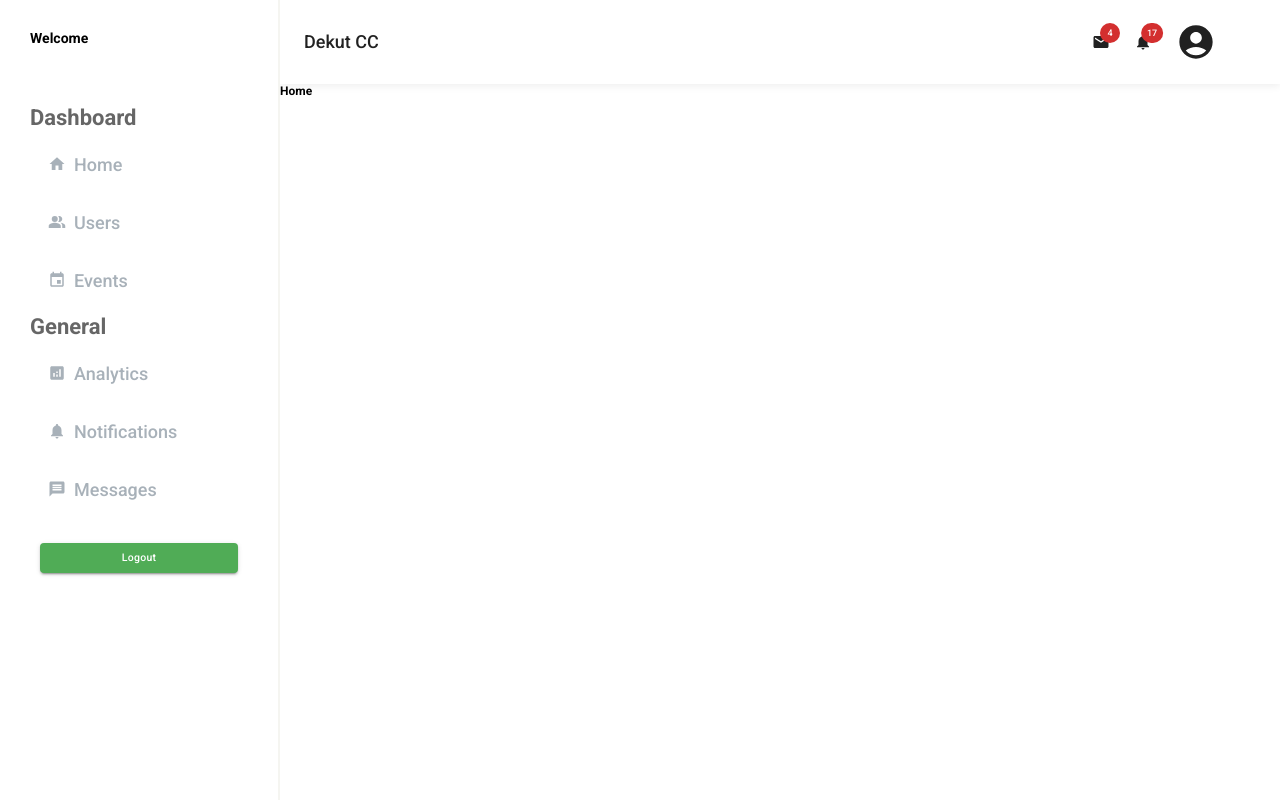
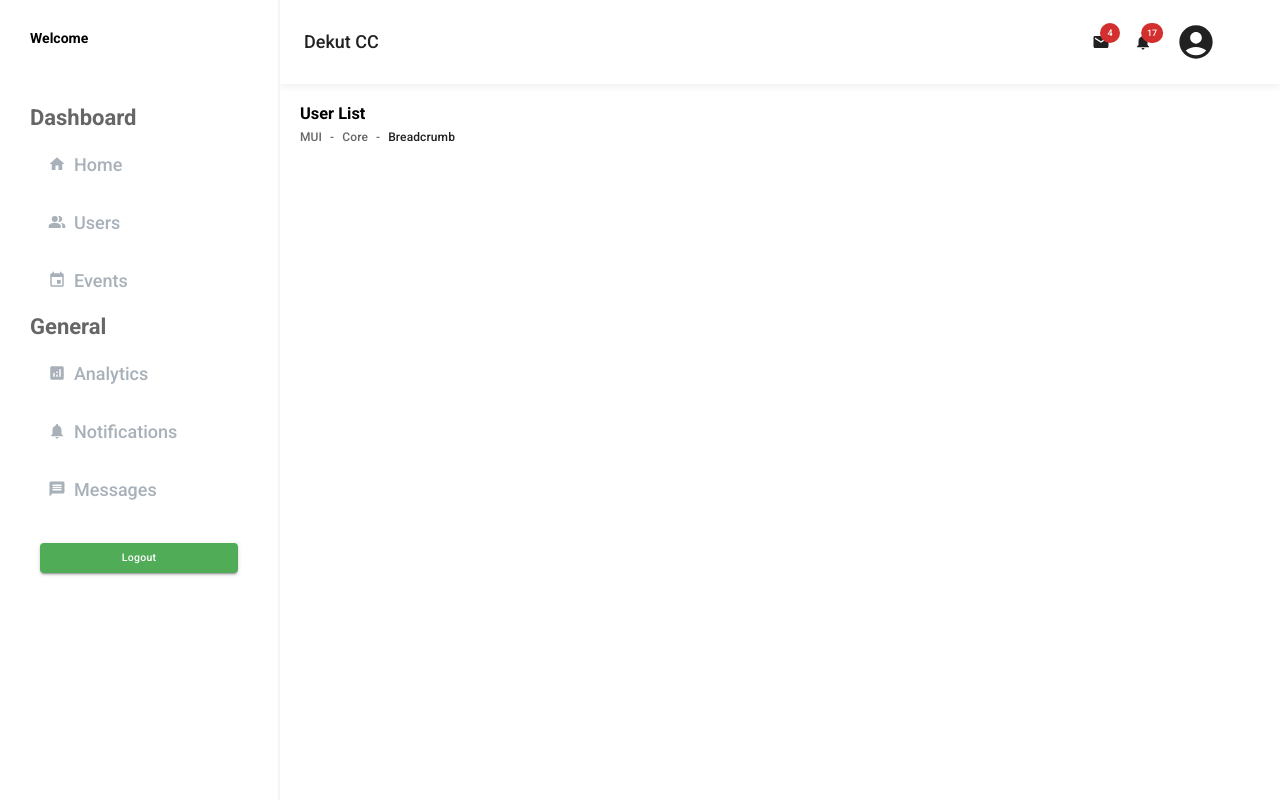
Before and after one commit to marville001/caweb, a React (Create React App) app: page /admin in a window 1280 px wide. Built offline with nearby package versions, Linux system fonts and the light colour scheme.

Commit message:
Added titles

```diff
--- /dev/null
+++ b/src/Admin/components/custom/PageHeaderWithBreadCamp.jsx
@@ -0,0 +1,55 @@
+import React from "react";
+import Breadcrumbs from "@mui/material/Breadcrumbs";
+import Typography from "@mui/material/Typography";
+import Link from "@mui/material/Link";
+import Stack from "@mui/material/Stack";
+import { styled } from "@mui/material/styles";
+import { Button } from "@mui/material";
+
+const PageHeaderWithBreadCamp = () => {
+  const breadcrumbs = [
+    <Link underline="hover" key="1" color="inherit" href="/">
+      MUI
+    </Link>,
+    <Link
+      underline="hover"
+      key="2"
+      color="inherit"
+      href="/getting-started/installation/"
+    >
+      Core
+    </Link>,
+    <Typography key="3" color="text.primary">
+      Breadcrumb
+    </Typography>,
+  ];
+  return (
+    <CompContainer>
+      <HeaderLeft>
+        <CompTitle>User List</CompTitle>
+        <Breadcrumbs separator="-" aria-label="breadcrumb">
+          {breadcrumbs}
+        </Breadcrumbs>
+      </HeaderLeft>
+      {/* <HeaderRight>
+        <Button>Add User</Button>
+      </HeaderRight> */}
+    </CompContainer>
+  );
+};
+
+const CompContainer = styled("div")(({ theme }) => ({
+  display:"flex",
+  justifyContent:"space-between",
+  alignItems:"center"
+}));
+
+const CompTitle = styled("h3")(({ theme }) => ({
+  marginBottom:"5px"
+}));
+
+const HeaderLeft = styled("h3")(({ theme }) => ({}));
+
+const HeaderRight = styled("h3")(({ theme }) => ({}));
+
+export default PageHeaderWithBreadCamp;
--- a/src/Admin/pages/HomeDashboard/HomeDashboard.jsx
+++ b/src/Admin/pages/HomeDashboard/HomeDashboard.jsx
@@ -1,11 +1,15 @@
-import React from 'react'
+import React from "react";
+import PageHeaderWithBreadCamp from "../../components/custom/PageHeaderWithBreadCamp";
+import { MainContainer } from "../../components/custom/StyledComponents";
 
 const HomeDashboard = () => {
-    return (
-        <div>
-            <h4>Home</h4>
-        </div>
-    )
-}
+  return (
+    <MainContainer>
+      <PageHeaderWithBreadCamp
+        title="Dashboard"
+      />
+    </MainContainer>
+  );
+};
 
-export default HomeDashboard
+export default HomeDashboard;
```
